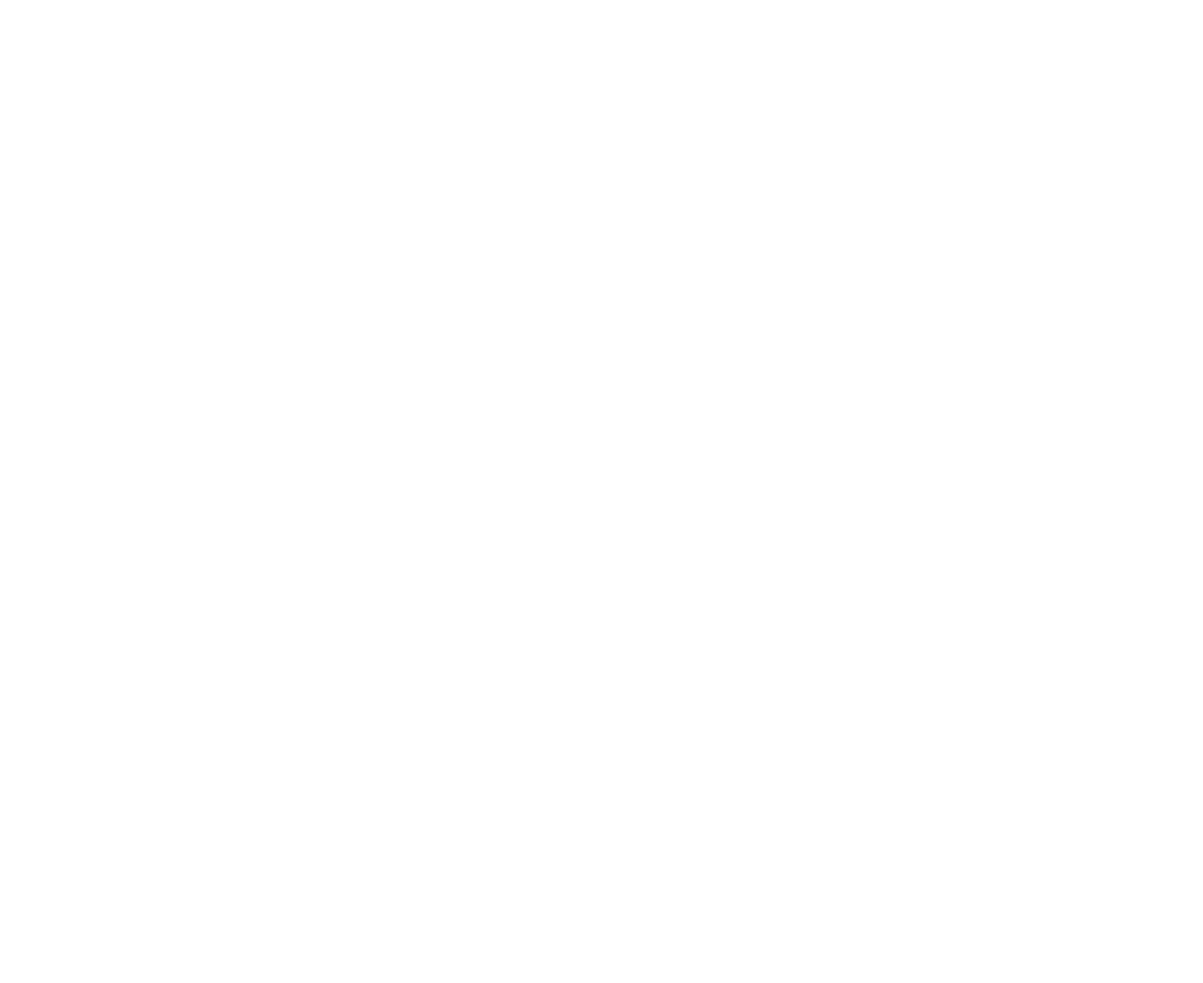
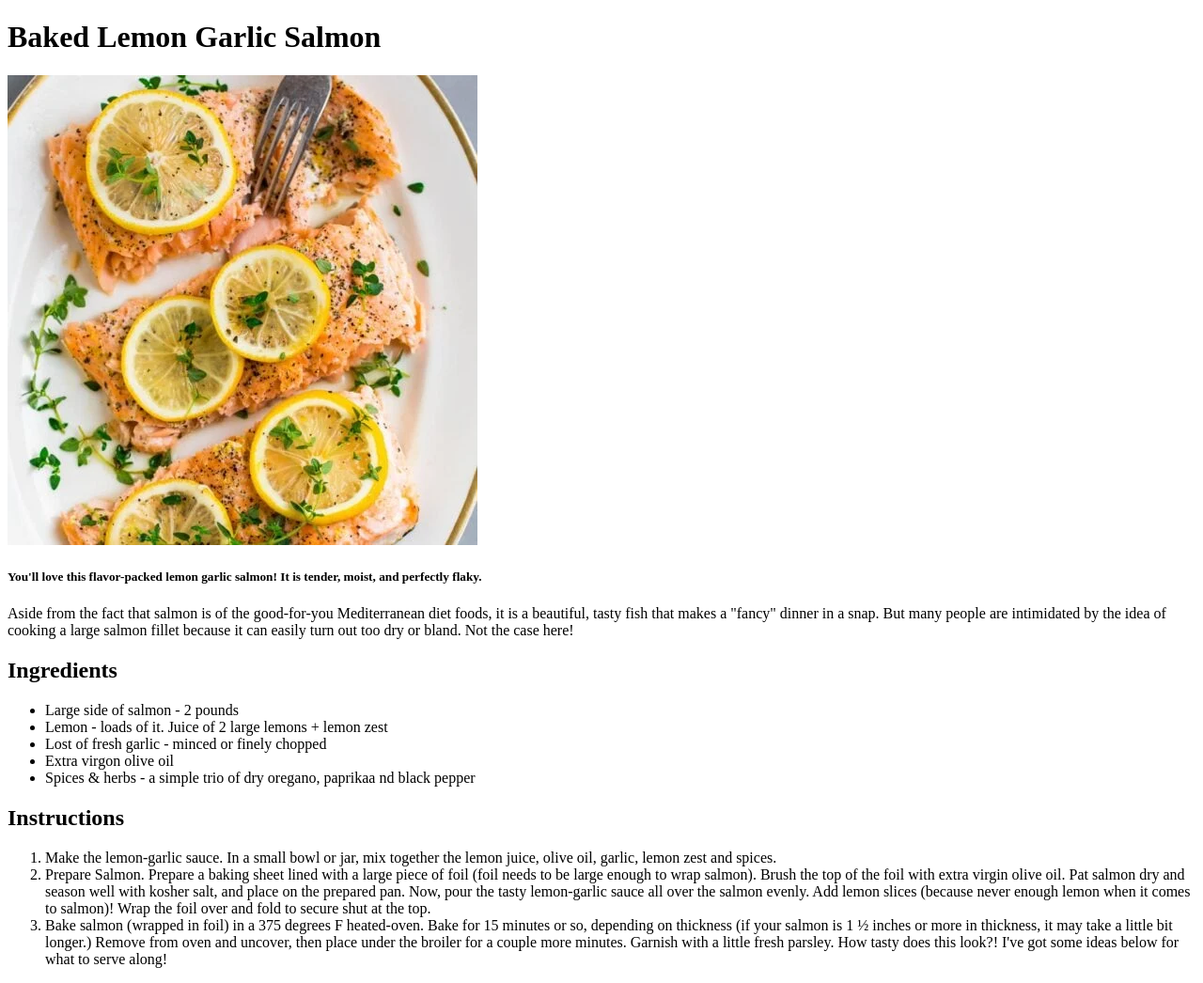
Before and after one commit to natV16/odin-recipes, a plain HTML site: page recipes/salmon.html in a window 1280 px wide. Shown: the whole page at 94% size. Before the commit the page ends 800 px from the top, so only its background shows below. Drawn offline with Linux system fonts and the light colour scheme.

Commit message:
Edit index.html recipes/baklava.html recipes/salmon.html and add images/baklava.jpg and images/salmon.jpg

```diff
--- a/recipes/salmon.html
+++ b/recipes/salmon.html
@@ -2,11 +2,27 @@
 <html lang="en">
 <head>
     <meta charset="UTF-8">
-    <meta http-equiv="X-UA-Compatible" content="IE=edge">
-    <meta name="viewport" content="width=device-width, initial-scale=1.0">
-    <title>Document</title>
+    <title>Baked Lemon Garlic Salmon</title>
 </head>
 <body>
+    <h1>Baked Lemon Garlic Salmon</h1>
+    <img src="../images/salmon.jpg">
+    <h5>You'll love this flavor-packed lemon garlic salmon! It is tender, moist, and perfectly flaky.</h5>
+    <p>Aside from the fact that salmon is of the good-for-you Mediterranean diet foods, it is a beautiful, tasty fish that makes a "fancy" dinner in a snap. But many people are intimidated by the idea of cooking a large salmon fillet because it can easily turn out too dry or bland. Not the case here!</p>
+    <h2>Ingredients</h2>
+    <ul>
+        <li>Large side of salmon - 2 pounds</li>
+        <li>Lemon - loads of it. Juice of 2 large lemons + lemon zest</li>
+        <li>Lost of fresh garlic - minced or finely chopped</li>
+        <li>Extra virgon olive oil</li>
+        <li>Spices & herbs - a simple trio of dry oregano, paprikaa nd black pepper</li>
+    </ul>
+    <h2>Instructions</h2>
+    <ol>
+        <li>Make the lemon-garlic sauce. In a small bowl or jar, mix together the lemon juice, olive oil, garlic, lemon zest and spices.</li>
+        <li>Prepare Salmon. Prepare a baking sheet lined with a large piece of foil (foil needs to be large enough to wrap salmon). Brush the top of the foil with extra virgin olive oil. Pat salmon dry and season well with kosher salt, and place on the prepared pan. Now, pour the tasty lemon-garlic sauce all over the salmon evenly. Add lemon slices (because never enough lemon when it comes to salmon)!  Wrap the foil over and fold to secure shut at the top.</li>
+        <li>Bake salmon (wrapped in foil) in a 375 degrees F heated-oven. Bake for 15 minutes or so, depending on thickness (if your salmon is 1 ½ inches or more in thickness, it may take a little bit longer.) Remove from oven and uncover, then place under the broiler for a couple more minutes. Garnish with a little fresh parsley. How tasty does this look?! I've got some ideas below for what to serve along!</li>
+    </ol>
 
 </body>
 </html>
```
Also changed, not shown: index.html (+5 -2 lines), recipes/baklava.html (+24 -3 lines), images/baklava.jpg (added), images/salmon.jpg (added).
